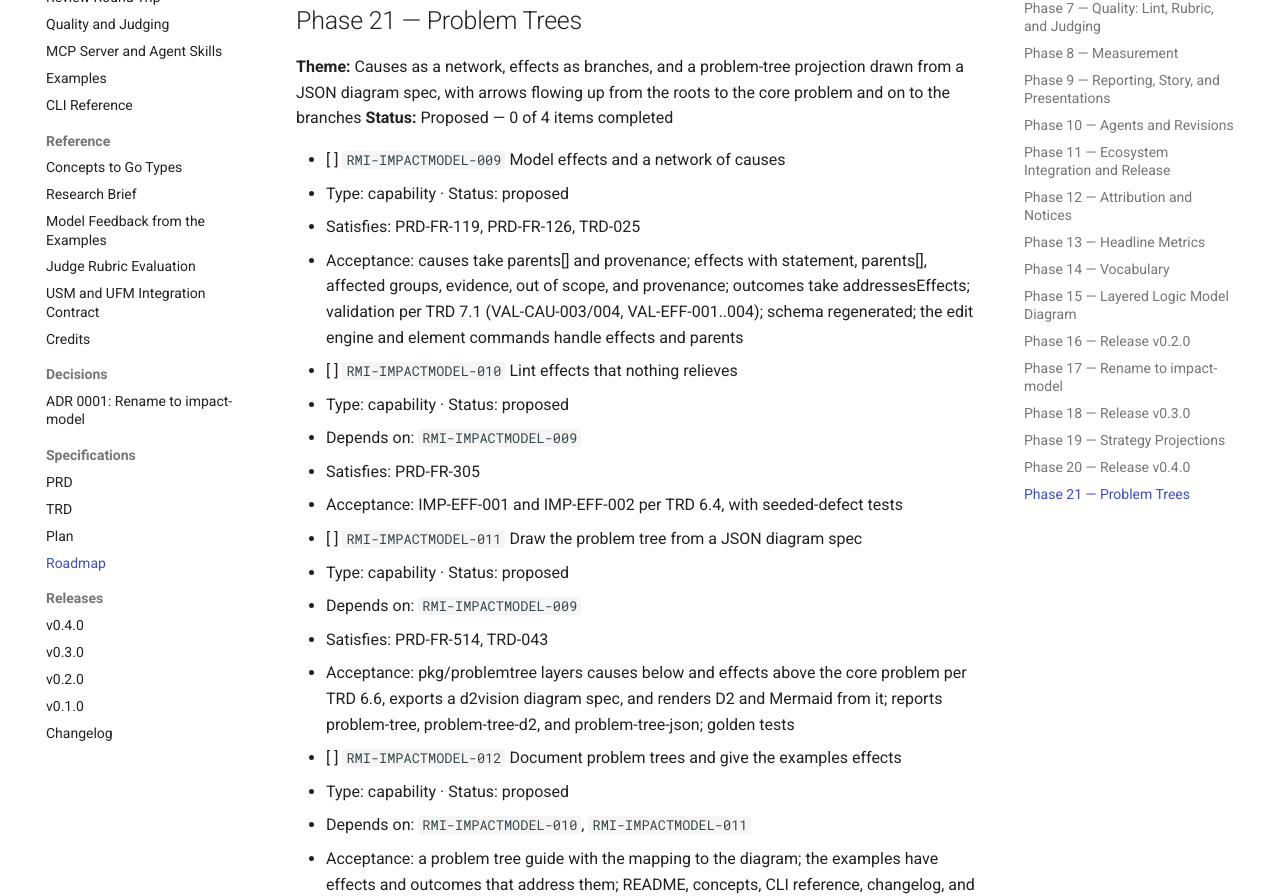
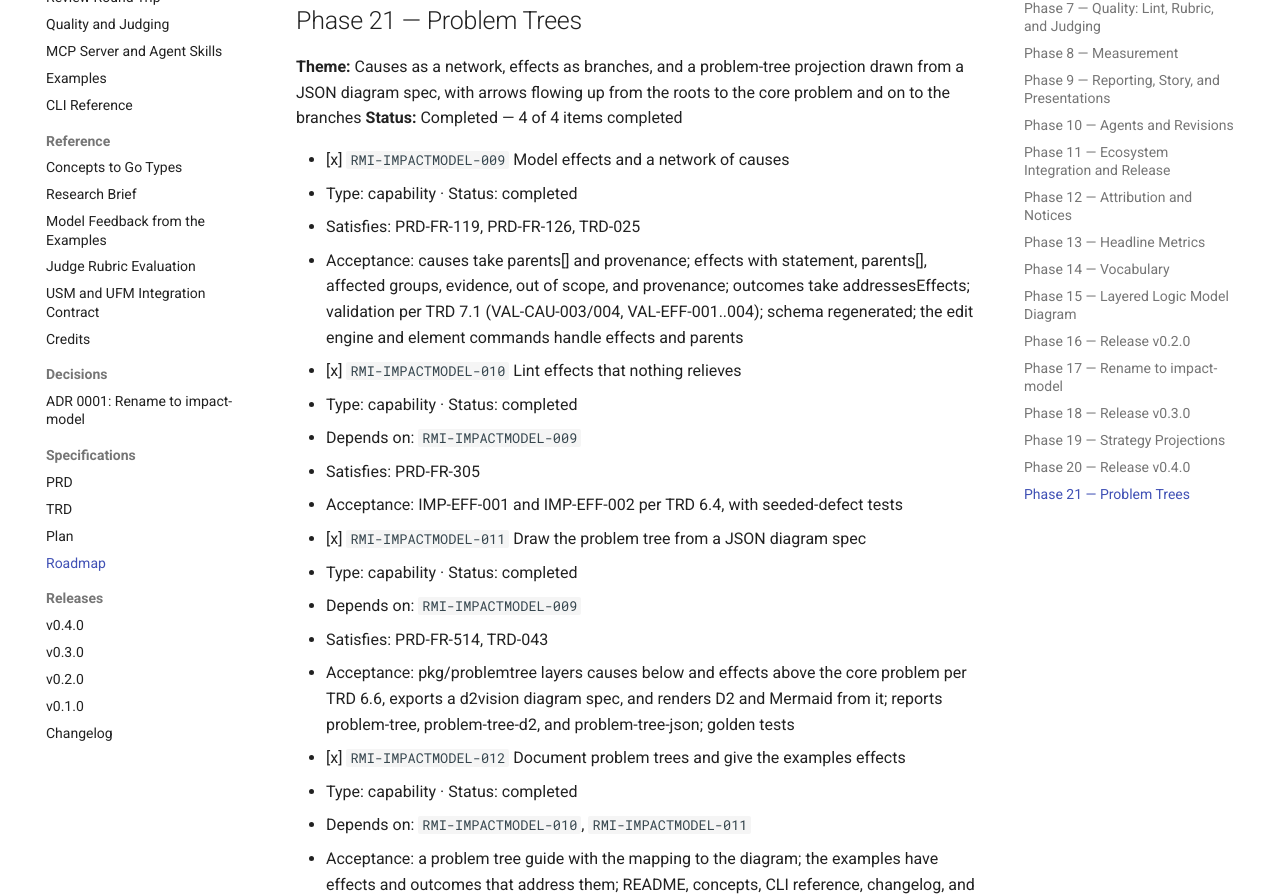
Before and after one commit to ProductBuildersHQ/theoryofchange-spec, an MkDocs documentation site: the page built from docs/specs/initiatives/INIT-THEORYOFCHANGESPEC-001/ROADMAP.md, in a window 1280 px wide and 1400 px high, scrolled down 20685 px. Shown: the part 389-1285 px from the top of the window. Built offline with MkDocs 1.6.1 and Material for MkDocs 9.7.7, drawn with Linux system fonts in a browser that asks for light colours; comment, search, counter and statistics services are not loaded; some of the changed text lies outside the part shown.

Commit message:
docs: record problem trees in the changelog and roadmap
Refs: RMI-IMPACTMODEL-012

Co-Authored-By: Claude Opus 5.5 <noreply@anthropic.com>

```diff
--- a/docs/specs/initiatives/INIT-THEORYOFCHANGESPEC-001/ROADMAP.md
+++ b/docs/specs/initiatives/INIT-THEORYOFCHANGESPEC-001/ROADMAP.md
@@ -529,26 +529,26 @@
 ## Phase 21 — Problem Trees
 
 **Theme:** Causes as a network, effects as branches, and a problem-tree projection drawn from a JSON diagram spec, with arrows flowing up from the roots to the core problem and on to the branches
-**Status:** Proposed — 0 of 4 items completed
+**Status:** Completed — 4 of 4 items completed
 
-- [ ] `RMI-IMPACTMODEL-009` Model effects and a network of causes
-  - Type: capability · Status: proposed
+- [x] `RMI-IMPACTMODEL-009` Model effects and a network of causes
+  - Type: capability · Status: completed
   - Satisfies: PRD-FR-119, PRD-FR-126, TRD-025
   - Acceptance: causes take parents[] and provenance; effects with statement, parents[], affected groups, evidence, out of scope, and provenance; outcomes take addressesEffects; validation per TRD 7.1 (VAL-CAU-003/004, VAL-EFF-001..004); schema regenerated; the edit engine and element commands handle effects and parents
 
-- [ ] `RMI-IMPACTMODEL-010` Lint effects that nothing relieves
-  - Type: capability · Status: proposed
+- [x] `RMI-IMPACTMODEL-010` Lint effects that nothing relieves
+  - Type: capability · Status: completed
   - Depends on: `RMI-IMPACTMODEL-009`
   - Satisfies: PRD-FR-305
   - Acceptance: IMP-EFF-001 and IMP-EFF-002 per TRD 6.4, with seeded-defect tests
 
-- [ ] `RMI-IMPACTMODEL-011` Draw the problem tree from a JSON diagram spec
-  - Type: capability · Status: proposed
+- [x] `RMI-IMPACTMODEL-011` Draw the problem tree from a JSON diagram spec
+  - Type: capability · Status: completed
   - Depends on: `RMI-IMPACTMODEL-009`
   - Satisfies: PRD-FR-514, TRD-043
   - Acceptance: pkg/problemtree layers causes below and effects above the core problem per TRD 6.6, exports a d2vision diagram spec, and renders D2 and Mermaid from it; reports problem-tree, problem-tree-d2, and problem-tree-json; golden tests
 
-- [ ] `RMI-IMPACTMODEL-012` Document problem trees and give the examples effects
-  - Type: capability · Status: proposed
+- [x] `RMI-IMPACTMODEL-012` Document problem trees and give the examples effects
+  - Type: capability · Status: completed
   - Depends on: `RMI-IMPACTMODEL-010`, `RMI-IMPACTMODEL-011`
   - Acceptance: a problem tree guide with the mapping to the diagram; the examples have effects and outcomes that address them; README, concepts, CLI reference, changelog, and roadmap updated
```
Also changed, not shown: other parts of docs/specs/initiatives/INIT-THEORYOFCHANGESPEC-001/ROADMAP.md (+1 -1 lines), CHANGELOG.json (+32 -1 lines), CHANGELOG.md (+19 -0 lines).
